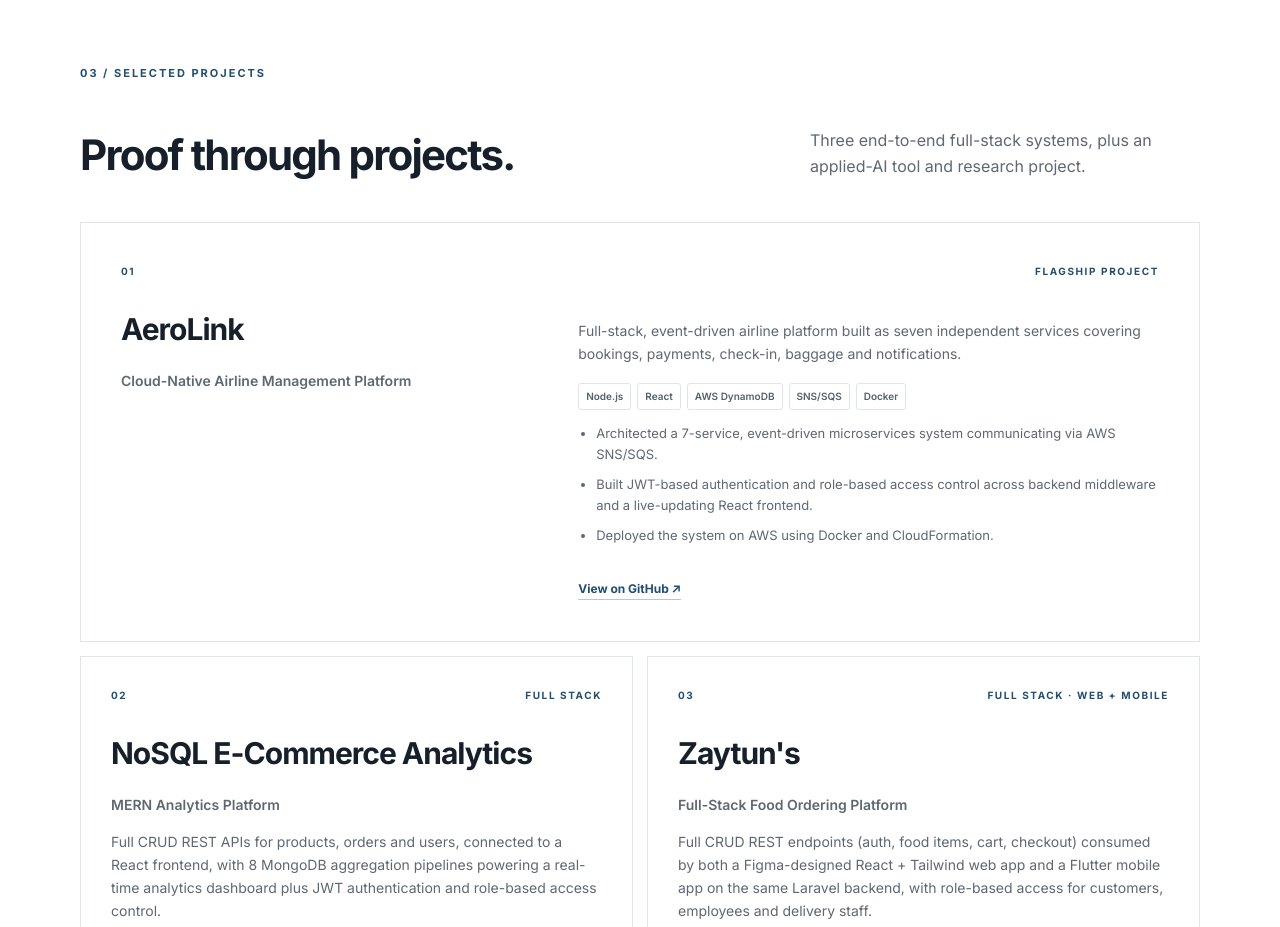
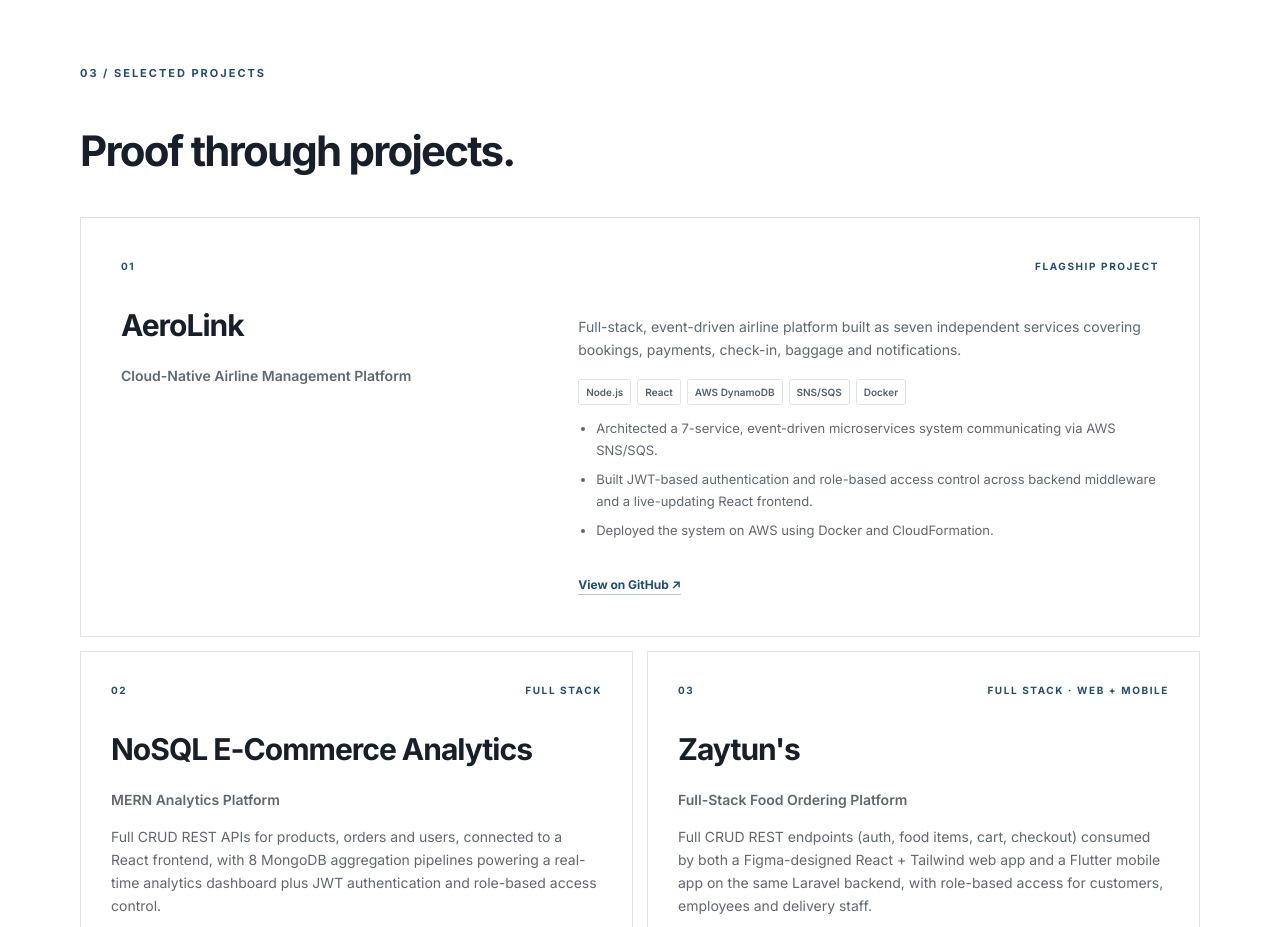
Before and after one commit to FathimaShums/FathimaSaraShums.github.io, a plain HTML site: page index.html in a window 1280 px wide. Shown: the part 2080-3007 px from the top of the page. Drawn offline with Linux system fonts and the light colour scheme.

Commit message:
Remove project description from projects section
Removed the project description paragraph from the projects section.

```diff
--- a/index.html
+++ b/index.html
@@ -100,7 +100,7 @@
 
 <section id="projects" class="section container">
   <div class="section-label">03 / SELECTED PROJECTS</div>
-  <div class="section-heading"><h2>Proof through projects.</h2><p>Three end-to-end full-stack systems, plus an applied-AI tool and research project.</p></div>
+  <div class="section-heading"><h2>Proof through projects.</h2></div>
 
   <article class="project featured">
     <div class="project-meta"><span>01</span><span>FLAGSHIP PROJECT</span></div>
```
